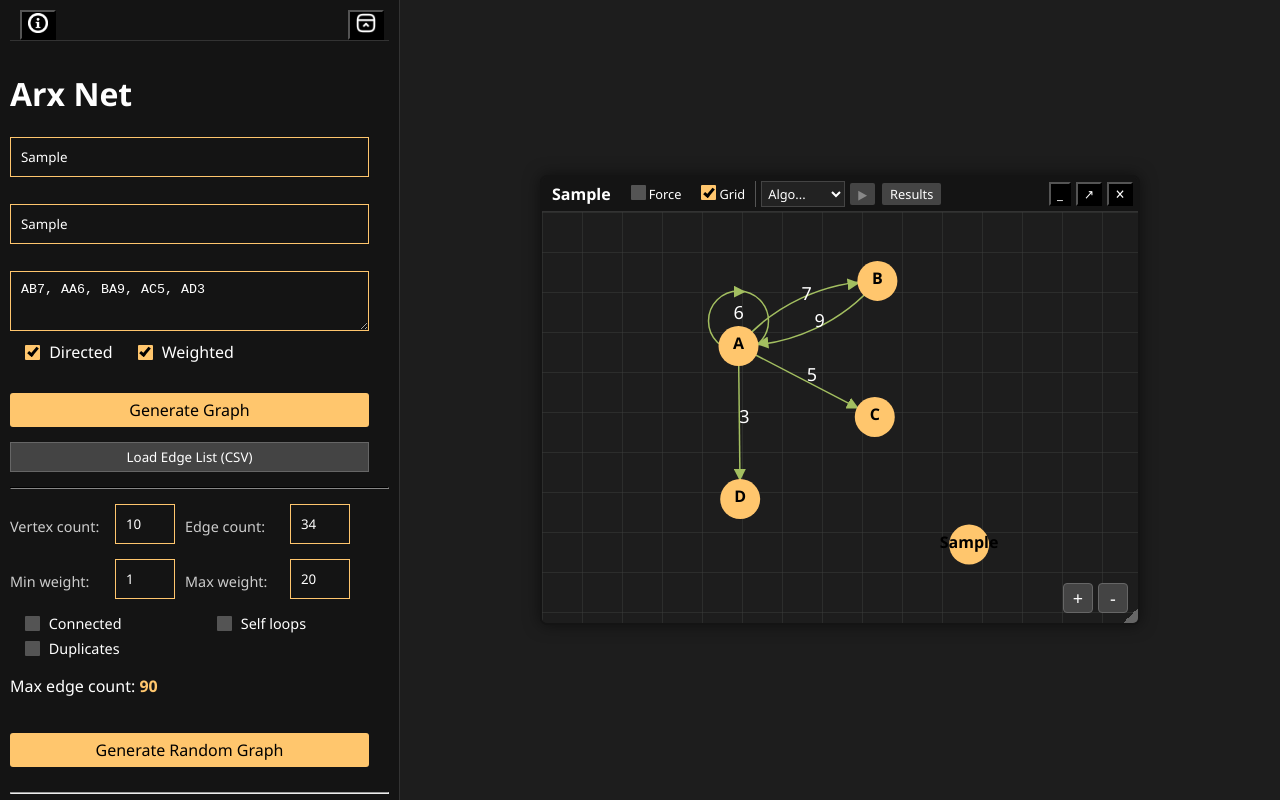
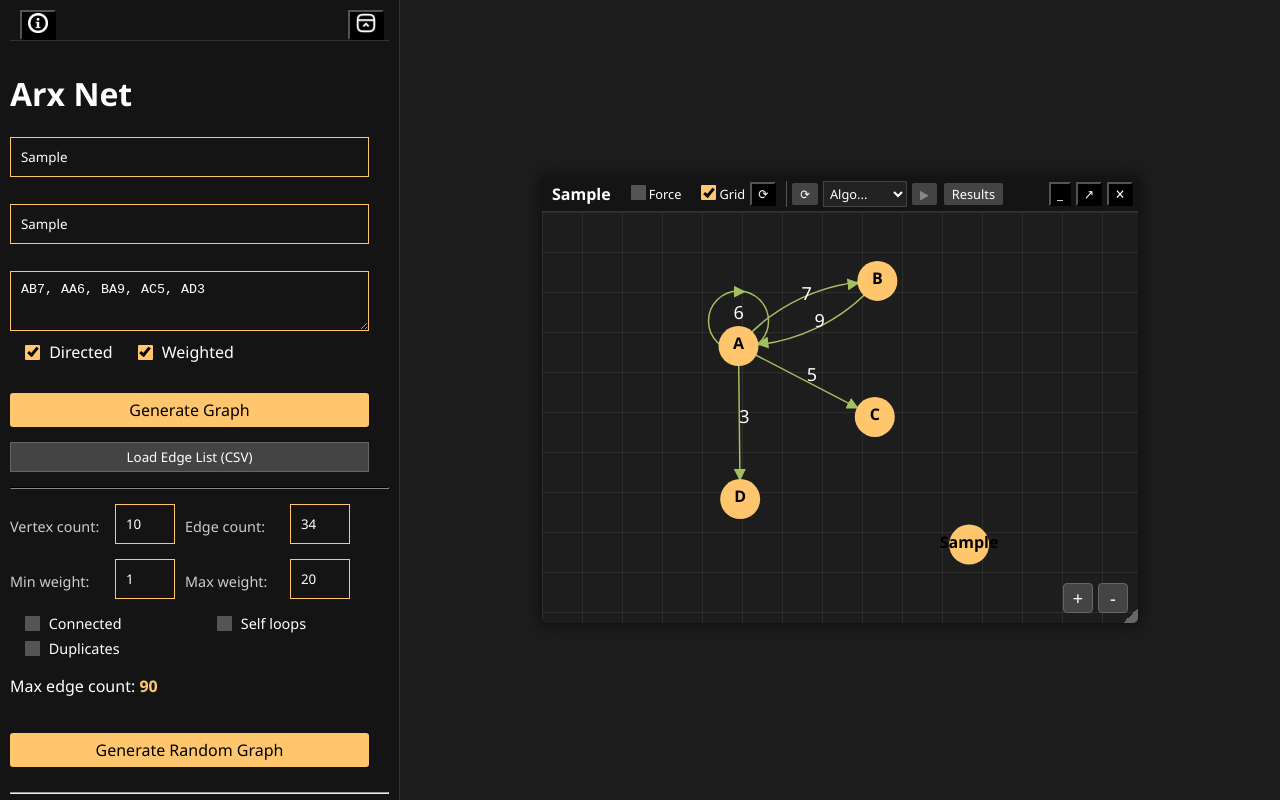
Before and after one commit to Dwarakesh-V/arx-net, a React (Vite) app: page / in a window 1280 px wide. Both pictures are taken after typing "Sample", "Sample" into the empty fields and a click on the button "Generate Graph". Built offline with nearby package versions, Linux system fonts and the light colour scheme.

Commit message:
Add reorder button to reset graph layout

```diff
--- a/package.json
+++ b/package.json
@@ -18,7 +18,7 @@
     "@eslint/js": "^9.39.1",
     "@types/d3": "^7.4.3",
     "@types/node": "^24.10.1",
-    "@types/react": "^19.2.5",
+    "@types/react": "^19.2.7",
     "@types/react-dom": "^19.2.3",
     "@vitejs/plugin-react": "^5.1.1",
     "eslint": "^9.39.1",
--- a/src/components/GraphCanvas.tsx
+++ b/src/components/GraphCanvas.tsx
@@ -1,4 +1,4 @@
-import React, { useEffect, useRef } from 'react';
+import React, { useEffect, useRef, forwardRef, useImperativeHandle } from 'react';
 import * as d3 from 'd3';
 import type { Node, Edge } from '../types';
 import { createSimulation, updateForces, setEdgePositions, dragBehavior, updateGraphDimensions } from '../lib/graphRenderer';
@@ -16,16 +16,52 @@ interface GraphCanvasProps {
   onCanvasContextMenu?: (event: React.MouseEvent) => void;
 }
 
-const GraphCanvasComponent: React.FC<GraphCanvasProps> = ({
-  nodes, edges, isDirected, isWeighted, useForce, showGrid,
-  onNodeContextMenu, onEdgeContextMenu, onCanvasContextMenu
-}) => {
+const GraphCanvasComponent = forwardRef<
+  { resetLayout: () => void },
+  GraphCanvasProps
+>(({
+  nodes,
+  edges,
+  isDirected,
+  isWeighted,
+  useForce,
+  showGrid,
+  onNodeContextMenu,
+  onEdgeContextMenu,
+  onCanvasContextMenu
+}, ref) => {
+
+
   const svgRef = useRef<SVGSVGElement>(null);
   const contentRef = useRef<SVGGElement>(null);
   const wrapperRef = useRef<HTMLDivElement>(null);
   const simulationRef = useRef<d3.Simulation<Node, undefined> | null>(null);
   const zoomBehavior = useRef<d3.ZoomBehavior<SVGSVGElement, unknown> | null>(null);
   const prevSize = useRef({ width: 0, height: 0 });
+  useImperativeHandle(ref, () => ({
+  resetLayout() {
+    if (!simulationRef.current || !wrapperRef.current) return;
+    nodes.forEach((node: any) => {
+      node.fx = null;
+      node.fy = null;
+    });
+
+    const width = wrapperRef.current.clientWidth;
+    const height = wrapperRef.current.clientHeight;
+
+    // restart simulation → recompute layout
+
+    updateForces(
+      simulationRef.current,
+      edges,
+      useForce,
+      width,
+      height
+    );
+    simulationRef.current.alpha(1).restart();
+  }
+}));
+
 
   // --- Initialize D3 Graph ---
   useEffect(() => {
@@ -285,7 +321,7 @@ const GraphCanvasComponent: React.FC<GraphCanvasProps> = ({
         width="100%"
         height="100%"
         style={{ cursor: 'default' }}
-        onContextMenu={(e) => {
+        onContextMenu={(e: React.MouseEvent<SVGSVGElement>) => {
           if (onCanvasContextMenu) {
             onCanvasContextMenu(e);
           }
@@ -303,9 +339,11 @@ const GraphCanvasComponent: React.FC<GraphCanvasProps> = ({
       </div>
     </div>
   );
-};
+});
 
-export const GraphCanvas = React.memo(GraphCanvasComponent);
+export const GraphCanvas =
+  React.memo(GraphCanvasComponent) as typeof GraphCanvasComponent;
+
 
 const zoomButtonStyle: React.CSSProperties = {
   width: '30px',
--- a/src/components/GraphWindow.tsx
+++ b/src/components/GraphWindow.tsx
@@ -69,6 +69,8 @@ export const GraphWindow: React.FC<GraphWindowProps> = ({
   const containerRef = useRef<HTMLDivElement>(null);
   const headerRef = useRef<HTMLDivElement>(null);
   const rafRef = useRef<number | null>(null);
+  const graphCanvasRef = useRef<{ resetLayout: () => void }>(null);
+
 
   const [useForce, setUseForce] = useState(false);
   const [showGrid, setShowGrid] = useState(true);
@@ -408,9 +410,38 @@ export const GraphWindow: React.FC<GraphWindowProps> = ({
         <label style={{ fontSize: '0.8em', display: 'flex', alignItems: 'center' }}>
           <input type="checkbox" checked={showGrid} onChange={(e) => setShowGrid(e.target.checked)} style={{ marginRight: '3px' }} /> Grid
         </label>
+        <button
+          onMouseDown={(e) => e.stopPropagation()}
+          onClick={(e) => {
+            e.stopPropagation();
+            graphCanvasRef.current?.resetLayout();
+          }}
+          title="Reorder graph"
+        >
+          ⟳
+        </button>
 
         {/* --- ALGORITHM CONTROLS --- */}
         <div style={{ display: 'flex', alignItems: 'center', gap: '5px', marginLeft: '5px', borderLeft: '1px solid #555', paddingLeft: '5px' }}>
+  <button
+    onClick={(e) => {
+      e.stopPropagation();
+      graphCanvasRef.current?.resetLayout();
+    }}
+    title="Reorder graph"
+    style={{
+      fontSize: '0.8em',
+      cursor: 'pointer',
+      background: '#444',
+      color: '#fff',
+      border: 'none',
+      padding: '2px 8px',
+      borderRadius: '2px'
+    }}
+  >
+    ⟳
+  </button>
+
   <select
               value={selectedAlgo}
               onChange={(e) => setSelectedAlgo(e.target.value)}
@@ -490,7 +521,8 @@ export const GraphWindow: React.FC<GraphWindowProps> = ({
         {/* Graph Area */}
         <div style={{ flexGrow: 1, position: 'relative', overflow: 'hidden' }}>
           <GraphCanvas
-            nodes={nodes} edges={edges} isDirected={isDirected} isWeighted={isWeighted}
+
+           ref={graphCanvasRef}  nodes={nodes} edges={edges} isDirected={isDirected} isWeighted={isWeighted}
             useForce={useForce} showGrid={showGrid}
             onNodeContextMenu={handleNodeContextMenu}
             onEdgeContextMenu={handleEdgeContextMenu}
```
Also changed, not shown: 1 other file (tests, documents, lock files or other folders). Lines whose indentation alone changed are shown as unchanged.
